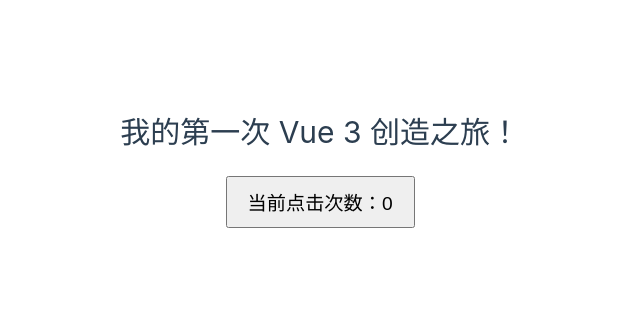
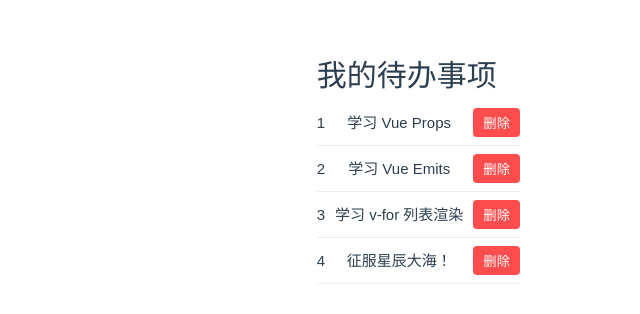
Before and after one commit to yyyyyqh/Vue_Learning, a Vue app in the folder vue3-journey/: page / in a window 1280 px wide. Shown: the part 232-546 px from the top of the page, without its empty margins (120-760 px from the left). Built offline with nearby package versions, Linux system fonts and the light colour scheme; the HTML template or start-up script is replaced by a standard one.

Commit message:
待办事项表初步

```diff
--- a/vue3-journey/src/App.vue
+++ b/vue3-journey/src/App.vue
@@ -1,42 +1,46 @@
 <script setup lang="ts">
-// 1. 导入 Vue 3 的核心功能 `ref`
-// `ref` 用于创建一个响应式的数据源
-import { ref } from 'vue'
+// 1. 引入 ref 和我们刚创建的 TodoItem 组件
+import { ref } from "vue";
+import TodoItem from "./components/TodoItem.vue";
 
-// 2. 创建一个名为 `count` 的响应式变量，初始值为 0
-const count = ref(0)
+// 2. 创建一个响应式的待办事项列表
+const todos = ref([
+  { id: 1, text: "学习 Vue Props" },
+  { id: 2, text: "学习 Vue Emits" },
+  { id: 3, text: "学习 v-for 列表渲染" },
+  { id: 4, text: "征服星辰大海！" },
+]);
 
-// 3. 创建一个函数，用于增加 count 的值
-function increment() {
-  // 在 <script> 中，我们需要通过 .value 来访问和修改 ref 的值
-  count.value++
+// 3. 创建一个函数，用于接收子组件传来的 id 并删除对应的待办事项
+function removeTodo(idToRemove: number) {
+  todos.value = todos.value.filter((todo) => todo.id != idToRemove);
 }
 </script>
 
 <template>
   <main>
-    <h1>我的第一次 Vue 3 创造之旅！</h1>
-
-    <button @click="increment">
-      当前点击次数：{{ count }}
-    </button>
+    <h1>我的待办事项</h1>
+    <ul>
+      <TodoItem
+        v-for="todo in todos"
+        :key="todo.id"
+        :todo="todo"
+        @remove1="removeTodo(todo.id)"
+      />
+    </ul>
   </main>
 </template>
 
 <style scoped>
 main {
-  display: flex;
-  flex-direction: column;
-  justify-content: center;
-  align-items: center;
-  height: 100vh;
-  text-align: center;
+  width: 100%;
+  max-width: 500px;
+  margin: 40px auto;
+  font-family: sans-serif;
 }
 
-button {
-  margin-top: 20px;
-  padding: 10px 20px;
-  font-size: 1.2rem;
-  cursor: pointer;
+ul {
+  list-style: none;
+  padding: 0;
 }
 </style>
--- /dev/null
+++ b/vue3-journey/src/components/TodoItem.vue
@@ -0,0 +1,45 @@
+<script setup lang="ts">
+// 1. 使用 `defineProps` 声明该组件可以接收一个名为 `todo` 的“属性” (prop)
+// 这是父组件传递数据给子组件的方式
+defineProps<{
+  todo: {
+    id: number;
+    text: string;
+  };
+}>();
+
+// 2. 使用 `defineEmits` 声明该组件可以触发一个名为 `remove` 的自定义事件
+// 这是子组件向父组件发送消息的方式
+const emit2 = defineEmits(["remove1"]);
+</script>
+
+<template>
+  <li>
+    <span>{{ todo.id }} </span>
+    <span class="space">{{ todo.text }}</span>
+    <button @click="emit2('remove1')">删除</button>
+  </li>
+</template>
+
+<style scoped>
+li {
+  display: flex;
+  justify-content: space-between;
+  align-items: center;
+  padding: 8px 0;
+  border-bottom: 1px solid #eee;
+}
+
+button {
+  background-color: #ff4d4d;
+  color: white;
+  border: none;
+  padding: 5px 10px;
+  border-radius: 4px;
+  cursor: pointer;
+}
+.space {
+  margin-left: 10px;
+  margin-right: 10px;
+}
+</style>
```
